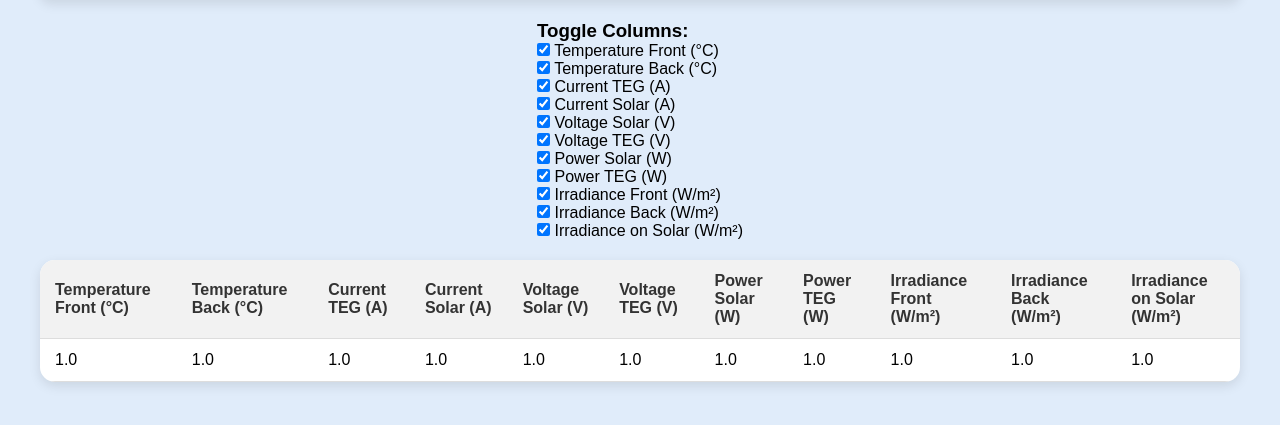
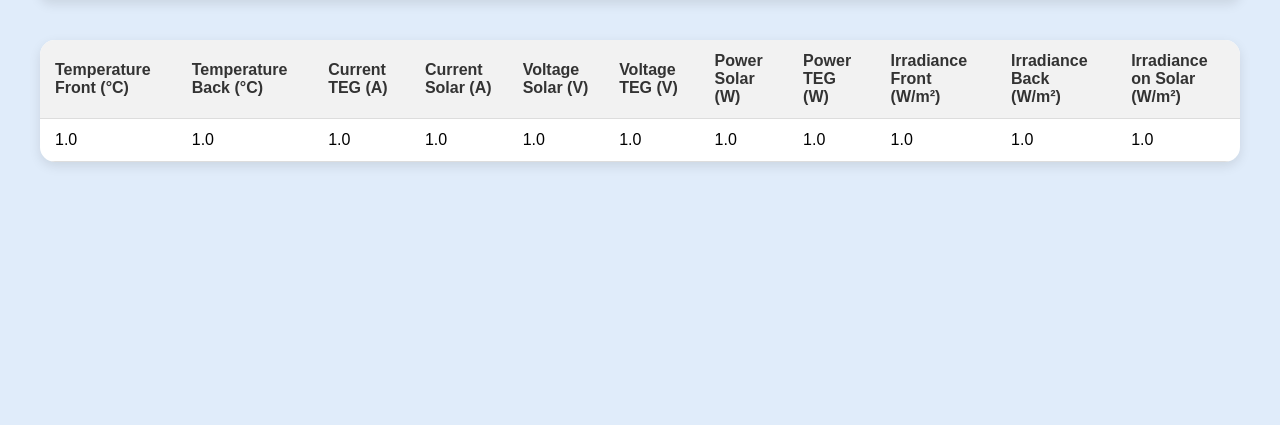
Before and after one commit to overclocked-2124/Alpha-Q_EL_Project, a Flask app: page /data_page in a window 1280 px wide. Shown: the part 74-499 px from the top of the page. Run offline with Flask 3, Linux system fonts and the light colour scheme; tables that the repository leaves empty hold one stand-in row (values such as "Sample post").

Commit message:
rmoved the checkbox functionality as it was glitchy

```diff
--- a/templates/Data.html
+++ b/templates/Data.html
@@ -4,6 +4,7 @@
     <meta charset="UTF-8">
     <title>Data Table</title>
     <link rel="stylesheet" href="{{ url_for('static', filename='css/style.css') }}">
+    <!-- Refresh the page every 1 second -->
     <meta http-equiv="refresh" content="1">
 </head>
 <body>
@@ -17,21 +18,7 @@
         </div>
     </nav>
 
-    <div class="checkbox-filter">
-        <h3>Toggle Columns:</h3>
-        <label><input type="checkbox" id="check-temperature-front" checked> Temperature Front (°C)</label><br>
-        <label><input type="checkbox" id="check-temperature-back" checked> Temperature Back (°C)</label><br>
-        <label><input type="checkbox" id="check-current-teg" checked> Current TEG (A)</label><br>
-        <label><input type="checkbox" id="check-current-solar" checked> Current Solar (A)</label><br>
-        <label><input type="checkbox" id="check-voltage-solar" checked> Voltage Solar (V)</label><br>
-        <label><input type="checkbox" id="check-voltage-teg" checked> Voltage TEG (V)</label><br>
-        <label><input type="checkbox" id="check-power-solar" checked> Power Solar (W)</label><br>
-        <label><input type="checkbox" id="check-power-teg" checked> Power TEG (W)</label><br>
-        <label><input type="checkbox" id="check-irradience-front" checked> Irradiance Front (W/m²)</label><br>
-        <label><input type="checkbox" id="check-irradience-back" checked> Irradiance Back (W/m²)</label><br>
-        <label><input type="checkbox" id="check-irradience-onsolar" checked> Irradiance on Solar (W/m²)</label><br>
-    </div>
-
+    <!-- Data Table -->
     <table>
         <thead>
             <tr>
@@ -66,33 +53,5 @@
             {% endfor %}
         </tbody>
     </table>
-
-    <script>
-        document.addEventListener('DOMContentLoaded', () => {
-            const checkboxes = document.querySelectorAll('input[type=checkbox]');
-            checkboxes.forEach(checkbox => {
-                checkbox.addEventListener('change', updateTableColumns);
-            });
-
-            function updateTableColumns() {
-                const table = document.querySelector('table');
-                const columns = [
-                    'temperature_front', 'temperature_back', 'current_teg', 'current_solar',
-                    'voltage_solar', 'voltage_teg', 'power_solar', 'power_teg',
-                    'irradience_front', 'irradience_back', 'irradience_onsolar'
-                ];
-
-                columns.forEach((col, index) => {
-                    const checkbox = document.getElementById(`check-${col}`);
-                    const cells = table.querySelectorAll(`td:nth-child(${index + 1}), th:nth-child(${index + 1})`);
-                    if (checkbox.checked) {
-                        cells.forEach(cell => cell.style.display = '');
-                    } else {
-                        cells.forEach(cell => cell.style.display = 'none');
-                    }
-                });
-            }
-        });
-    </script>
 </body>
 </html>
```
Also changed, not shown: 1 other file.
